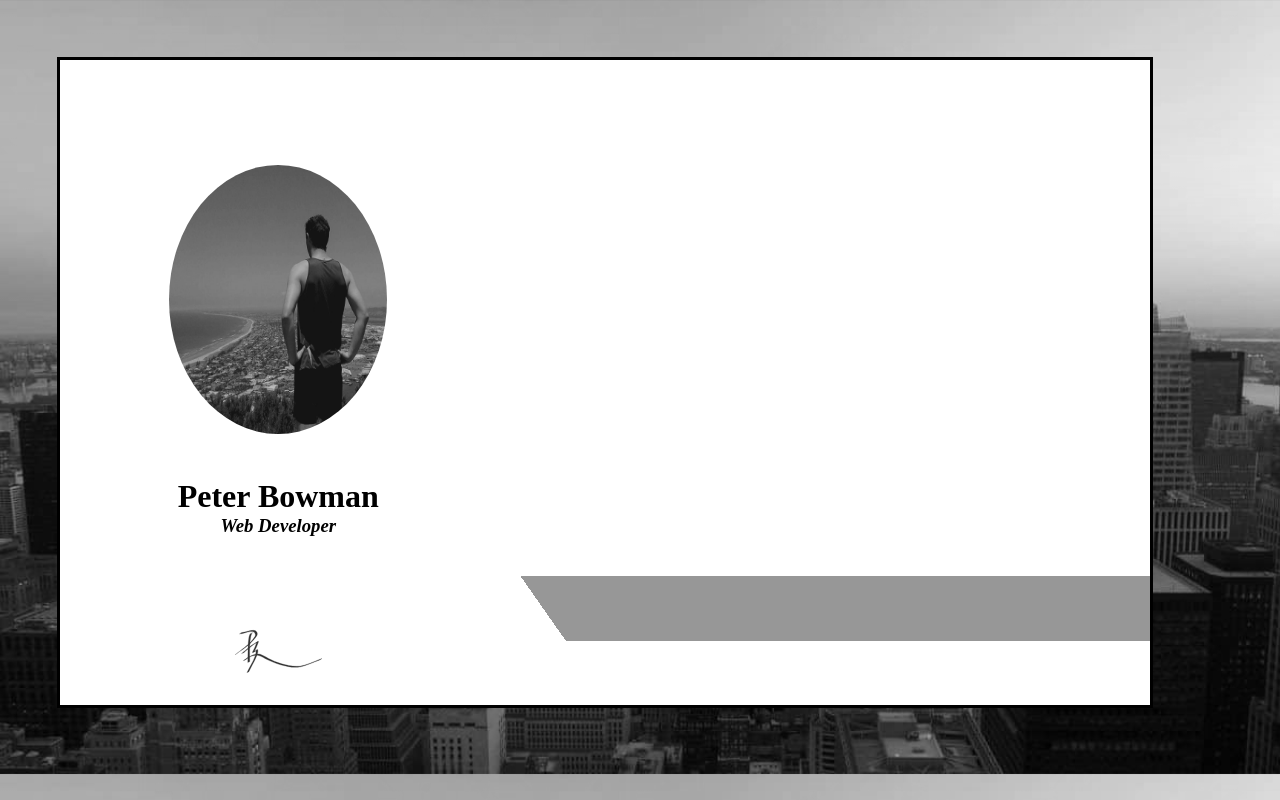
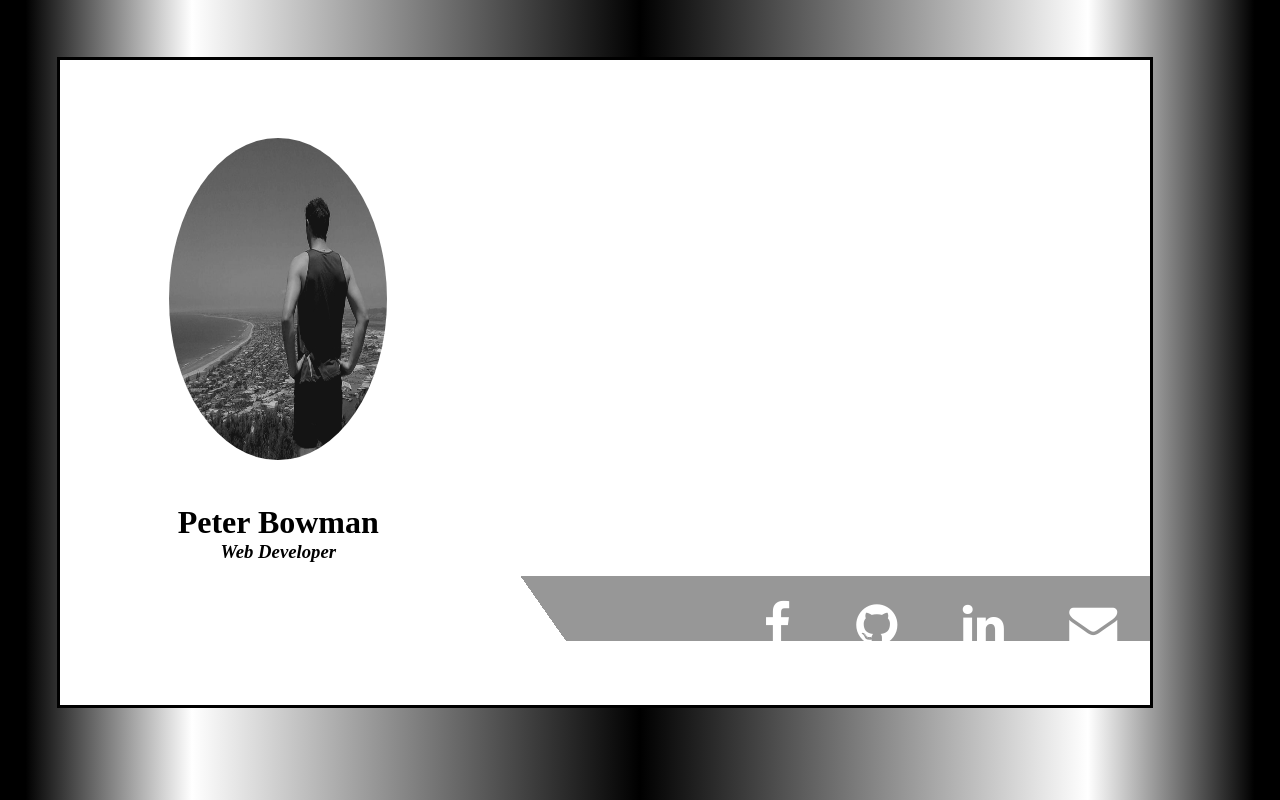
Before and after one commit to mesa123123/mySite, a website: page public/index.html in a window 1280 px wide. Drawn offline with Linux system fonts and the light colour scheme; a web font is replaced by a local one.

Commit message:
added social media, experiemented with background

```diff
--- a/public/StyleClasses.css
+++ b/public/StyleClasses.css
@@ -4,3 +4,14 @@
     align-items: center;
     text-align: center;
 }
+
+.socialIcon {
+    margin: 5%;
+    height: 12%;
+    text-decoration: none;
+    color: white;
+}
+
+.socialIcon:hover {
+    color: goldenrod;
+}
--- a/public/globalStyles.css
+++ b/public/globalStyles.css
@@ -2,7 +2,8 @@ body {
     width: 89.6vw;
     height: 89.6vh;
     margin: 0%;
-    background-image: url('../Static/images/nyny.jpg');
+    background: linear-gradient(90deg, rgba(0,0,0,1) 2%, rgba(255,255,255,1) 15%, rgba(0,0,0,1) 50%, rgba(255,255,255,1) 85%, rgba(0,0,0,1) 98%);
+    /* background-image: url('../Static/images/nyny.jpg'); */
     -webkit-background-size: cover;
     -moz-background-size: cover;
     -o-background-size: cover;
@@ -28,6 +29,7 @@ body {
     height: 100%;
     width: 40%;
     flex-direction: column;
+    padding-bottom: 10%;
 }
 
 #titleinfo {
@@ -69,6 +71,10 @@ body {
 
 #ContactSec {
     background-image: linear-gradient(-125deg,rgb(151, 151, 151) 90%, rgb(255,255,255) 5%);
+    display: inline-flex;
+    flex-direction: row;
+    justify-content: flex-end;
     width: 100%;
     height: 10%;
+    align-items: flex-end;
 }
--- a/public/index.html
+++ b/public/index.html
@@ -7,6 +7,7 @@
     <link href="https://fonts.googleapis.com/css?family=Fresca" rel="stylesheet">
     <link rel="stylesheet" href="StyleClasses.css">
     <link rel="stylesheet" href="./globalStyles.css">
+    <link rel="stylesheet" href="https://cdnjs.cloudflare.com/ajax/libs/font-awesome/4.7.0/css/font-awesome.min.css">
     <title>Peter Bowman</title>
 </head>
 <body>
@@ -17,7 +18,6 @@
                 <h1>Peter Bowman</h1>
                 <h3>Web Developer</h3>
             </div>
-            <img id="Sig" src="../Static/images/Signature/P.svg" alt=""/>
         </div>
         <div id="CardBody">
             <div id='filler'>
@@ -26,7 +26,10 @@
                 <section id="AboutSec"></section>
             </div>
             <div id="ContactSec">
-
+                <a href="" class="fa fa-facebook fa-3x socialIcon"></a>
+                <a href="" class="fa  fa-github fa-3x socialIcon"></a>
+                <a href="" class="fa  fa-linkedin fa-3x socialIcon"></a>
+                <a href="" class="fa  fa-envelope fa-3x socialIcon"></a>
             </div>
         </div>
     </div>
```
